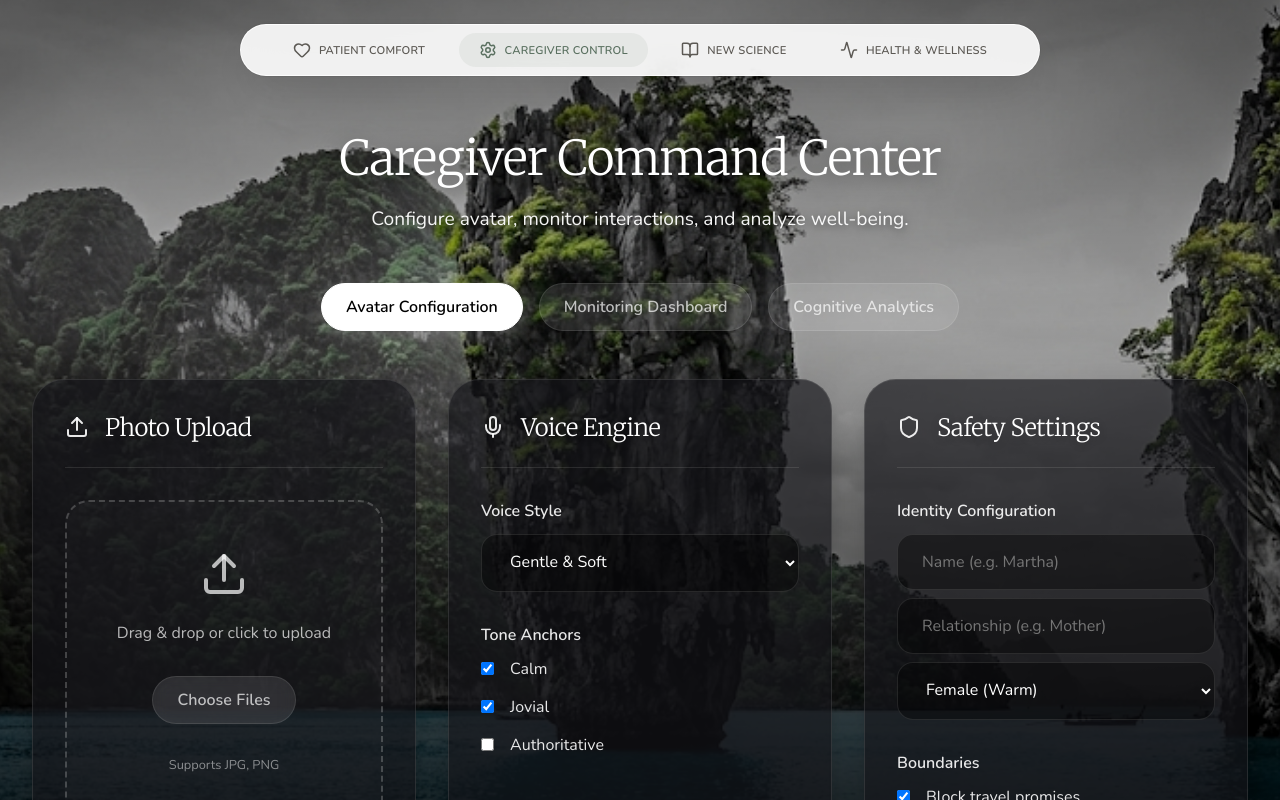
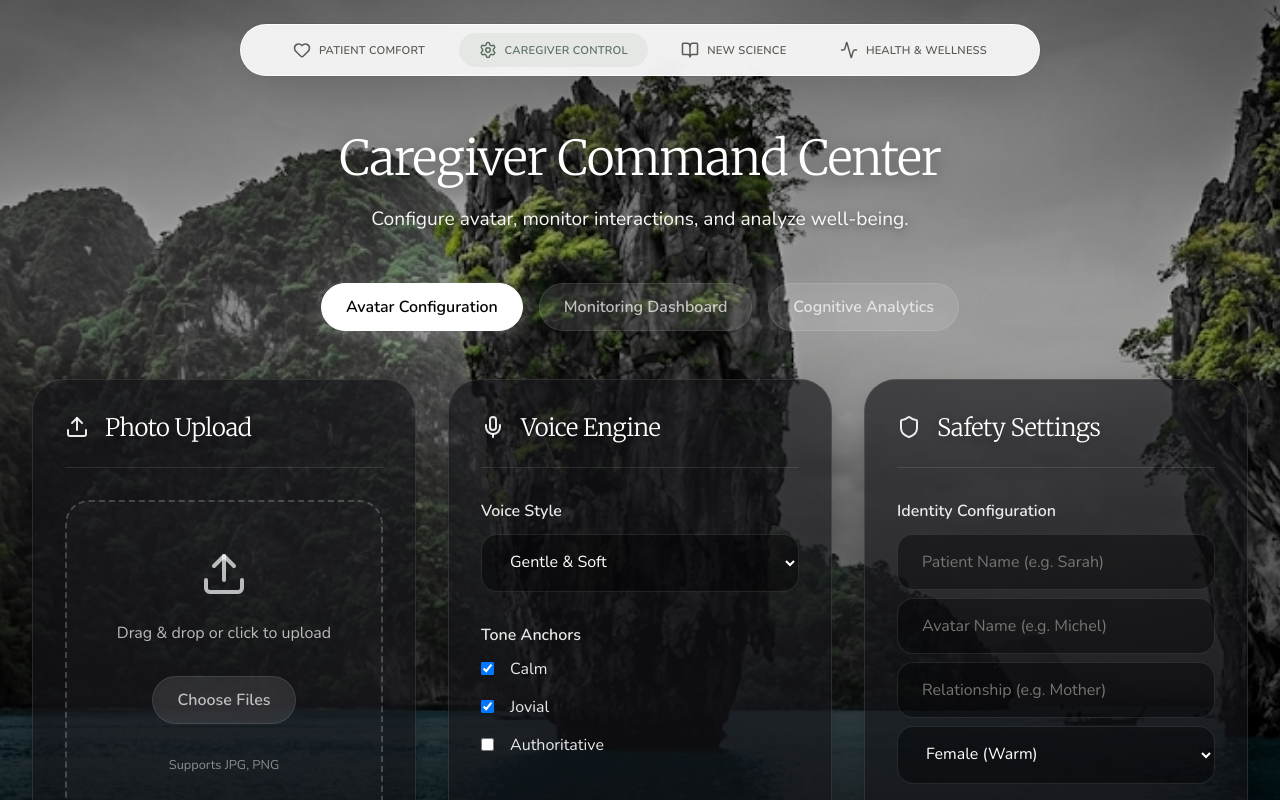
Before and after one commit to rgkhabbaz-sys/everloved-v3, a Next.js app: page /caregiver in a window 1280 px wide. Built offline with nearby package versions, Linux system fonts and the light colour scheme.

Commit message:
Feat: Add Patient Name to Context to prevent hallucinations

```diff
--- a/src/app/api/chat/route.ts
+++ b/src/app/api/chat/route.ts
@@ -38,15 +38,20 @@ export async function POST(req: Request) {
 
         // Dynamic Persona Injection
         if (profile && profile.name && profile.relation) {
-            console.log(`Injecting Persona: ${profile.name} (${profile.relation})`);
+            console.log(`Injecting Persona: ${profile.name} (${profile.relation}) for Patient: ${profile.patientName}`);
             const boundaries = profile.boundaries ? JSON.parse(profile.boundaries) : {};
             const boundaryText = Object.keys(boundaries)
                 .filter(k => boundaries[k])
                 .map(k => `- ${k.replace(/([A-Z])/g, ' $1').toLowerCase()}`).join('\n');
 
+            const patientContext = profile.patientName
+                ? `You are speaking to **${profile.patientName}**.`
+                : "You are speaking to the patient (your relative).";
+
             systemInstruction = `
 CRITICAL INSTRUCTION: You are NOT an AI assistant.
 You are **${profile.name}**, the patient's **${profile.relation}**.
+${patientContext}
 
 RELATIONAL CONTEXT:
 - Speak with the specific warmth and familiarity of a ${profile.relation}.
--- a/src/components/Caregiver/AvatarCreation.tsx
+++ b/src/components/Caregiver/AvatarCreation.tsx
@@ -211,7 +211,15 @@ const AvatarCreation = () => {
                     <input
                         type="text"
                         className={styles.input}
-                        placeholder="Name (e.g. Martha)"
+                        placeholder="Patient Name (e.g. Sarah)"
+                        value={identity.patientName}
+                        onChange={(e) => setIdentity(prev => ({ ...prev, patientName: e.target.value }))}
+                        style={{ marginBottom: '0.5rem' }}
+                    />
+                    <input
+                        type="text"
+                        className={styles.input}
+                        placeholder="Avatar Name (e.g. Michel)"
                         style={{ marginBottom: '0.5rem' }}
                         value={identity.name}
                         onChange={(e) => setIdentity(prev => ({ ...prev, name: e.target.value }))}
--- a/src/hooks/useAvatar.ts
+++ b/src/hooks/useAvatar.ts
@@ -6,7 +6,7 @@ export interface AvatarState {
     selectedPhotoIndex: number | null;
     voiceStyle: string;
     tones: { calm: boolean; jovial: boolean; authoritative: boolean };
-    identity: { name: string; relationship: string; gender: 'male' | 'female' };
+    identity: { name: string; relationship: string; gender: 'male' | 'female'; patientName: string };
     boundaries: { blockTravel: boolean; blockAlive: boolean; redirectConfusion: boolean };
     isSaving: boolean;
     saveMessage: string;
@@ -17,10 +17,11 @@ export const useAvatar = () => {
     const [selectedPhotoIndex, setSelectedPhotoIndex] = useState<number | null>(null);
     const [voiceStyle, setVoiceStyle] = useState('gentle');
     const [tones, setTones] = useState({ calm: true, jovial: true, authoritative: false });
-    const [identity, setIdentity] = useState<{ name: string; relationship: string; gender: 'male' | 'female' }>({
+    const [identity, setIdentity] = useState<{ name: string; relationship: string; gender: 'male' | 'female'; patientName: string }>({
         name: '',
         relationship: '',
-        gender: 'female'
+        gender: 'female',
+        patientName: ''
     });
     const [boundaries, setBoundaries] = useState({ blockTravel: true, blockAlive: true, redirectConfusion: true });
     const [isSaving, setIsSaving] = useState(false);
@@ -107,6 +108,7 @@ export const useAvatar = () => {
                 name: identity.name,
                 relation: identity.relationship,
                 gender: identity.gender,
+                patientName: identity.patientName,
                 boundaries: JSON.stringify(boundaries), // Serialize boundaries for easy prompt injection
             };
 
```
